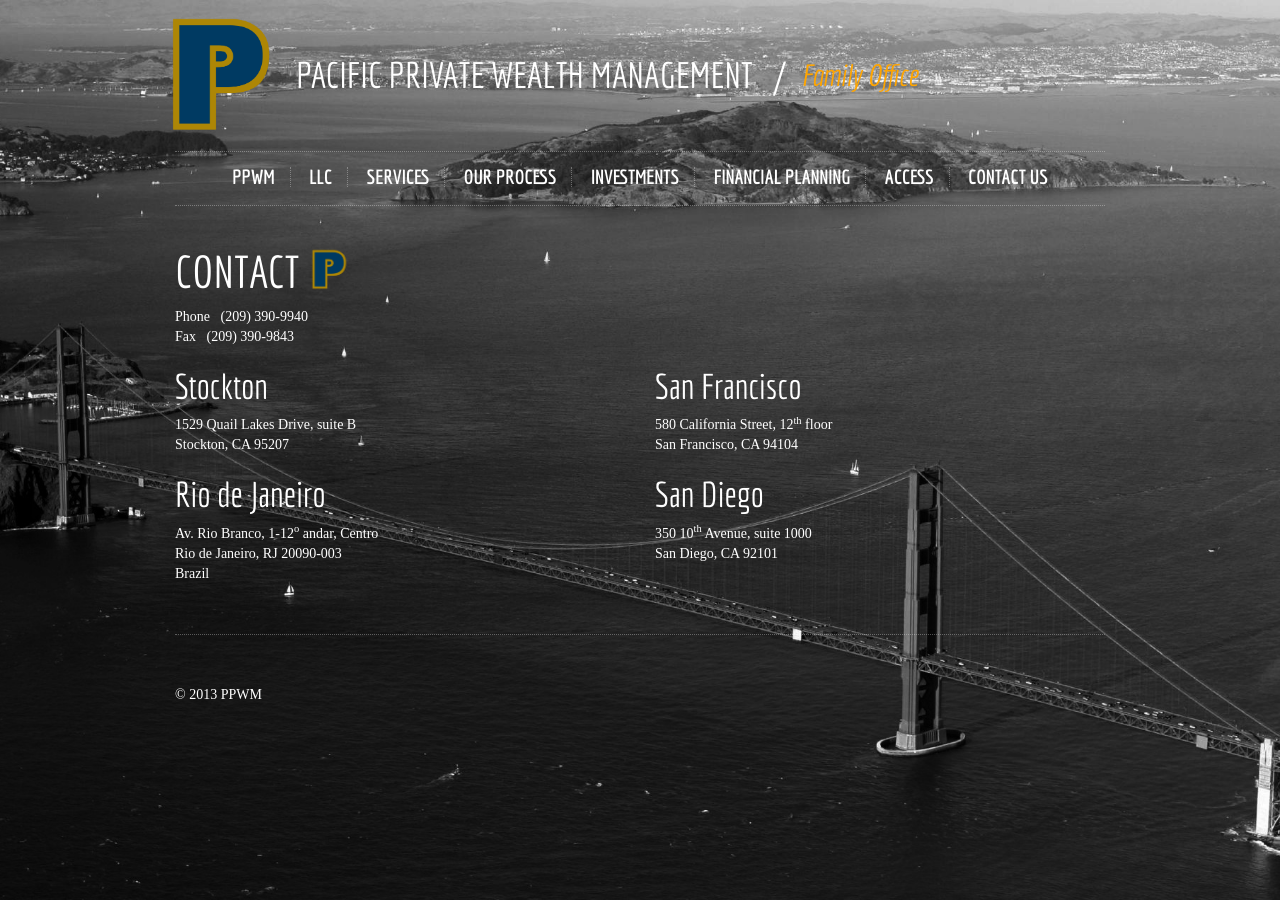
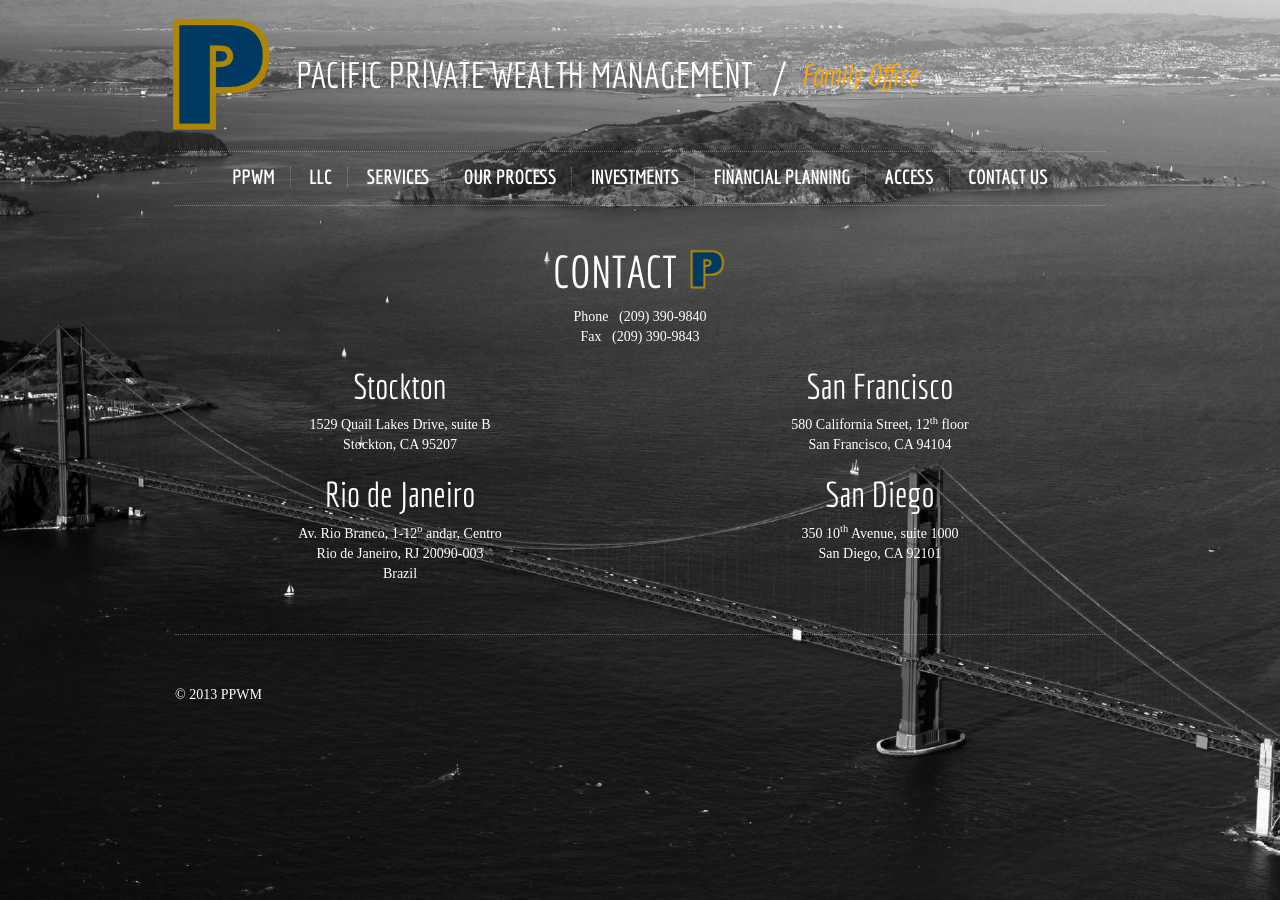
Before and after one commit to obiyankenobi/ppwmllc, a Jekyll site: the page built from contact.html, in a window 1280 px wide. Built offline with Jekyll 4.4.1, drawn with Linux system fonts in a browser that asks for light colours; some web fonts are replaced; Markdown is read by kramdown in place of the engine named in the settings.

Commit message:
Centered contact page text

```diff
--- a/contact.html
+++ b/contact.html
@@ -4,10 +4,10 @@
 ---
 
 
-<h1>CONTACT <img src="/img/logo.png" height="45" style="vertical-align:top;"> </h1>
-<div class="row">
+<div class="row center">
+    <h1>CONTACT <img src="/img/logo.png" height="45" style="vertical-align:top;"> </h1>
     <div class="col-md-12">
-        Phone &nbsp; (209) 390-9940 <br/>
+        Phone &nbsp; (209) 390-9840 <br/>
         Fax &nbsp; (209) 390-9843
     </div>
     <div class="col-md-6">
--- a/css/ppwm.css
+++ b/css/ppwm.css
@@ -14,6 +14,10 @@
 
 .container {
     max-width: 960px;
+}
+
+.center {
+    text-align: center;
 }
 
 h1,h2,h3,h4,h5,h6 {
```
